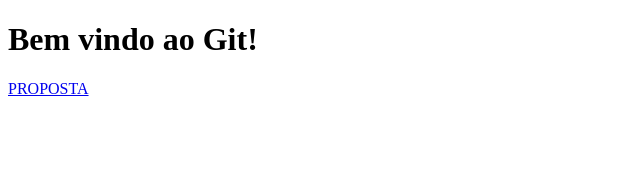
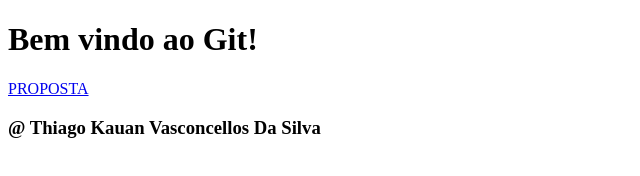
Before and after one commit to tkvpimentel/Projeto-PW, a plain HTML site: page index.html in a window 1280 px wide. Shown: the whole page, without its empty margins (0-640 px from the left). Drawn offline with Linux system fonts and the light colour scheme.

Commit message:
nome na pagina html

```diff
--- a/index.html
+++ b/index.html
@@ -11,5 +11,7 @@
 
     <a href="https://drive.google.com/file/d/1K75OEOYaxCYhT81gUX7Q9AGB-n8BTVlQ/view?usp=sharing">PROPOSTA</a>
 
+
+    <h3>@ Thiago Kauan Vasconcellos Da Silva</h3 aling>
 </body>
 </html>
```
